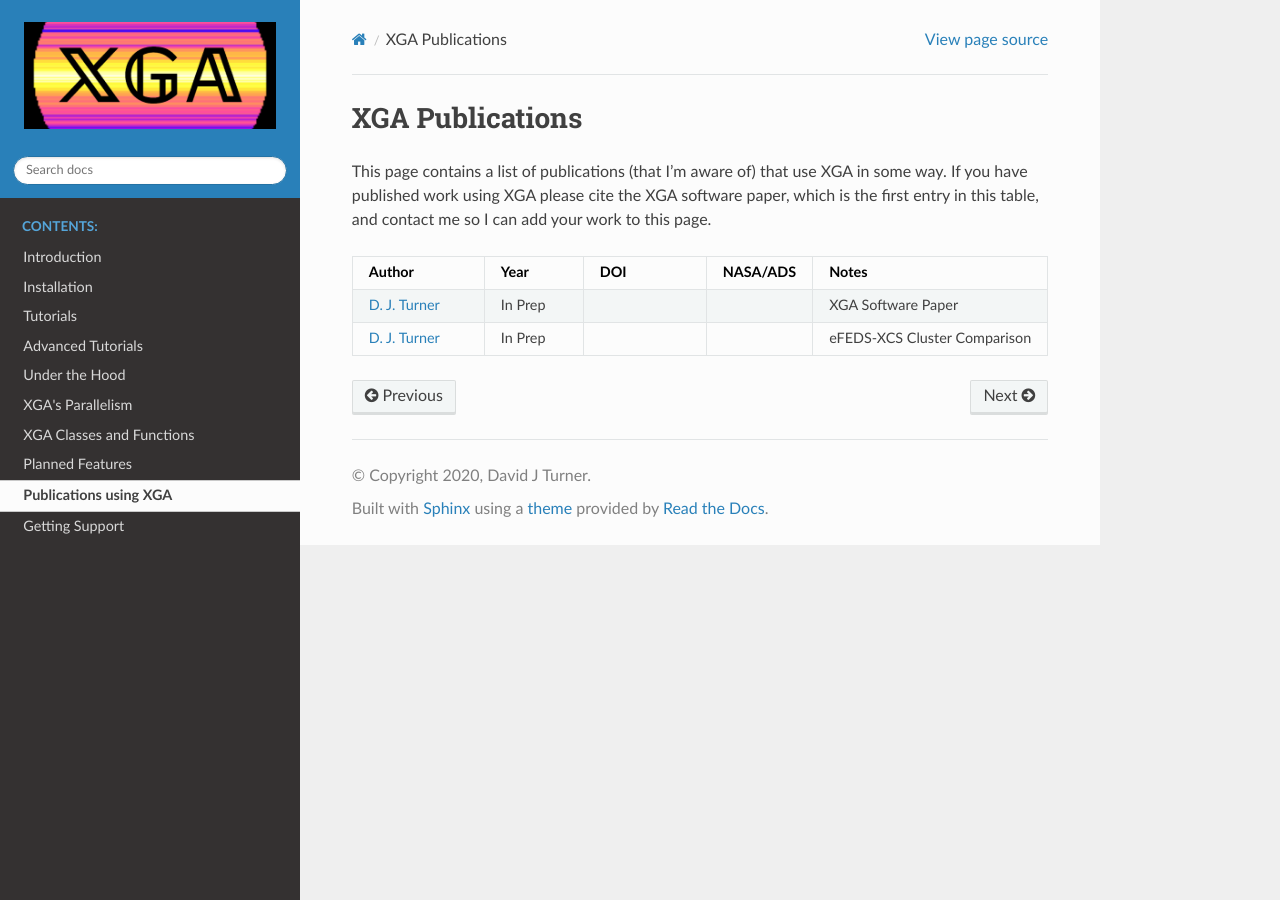
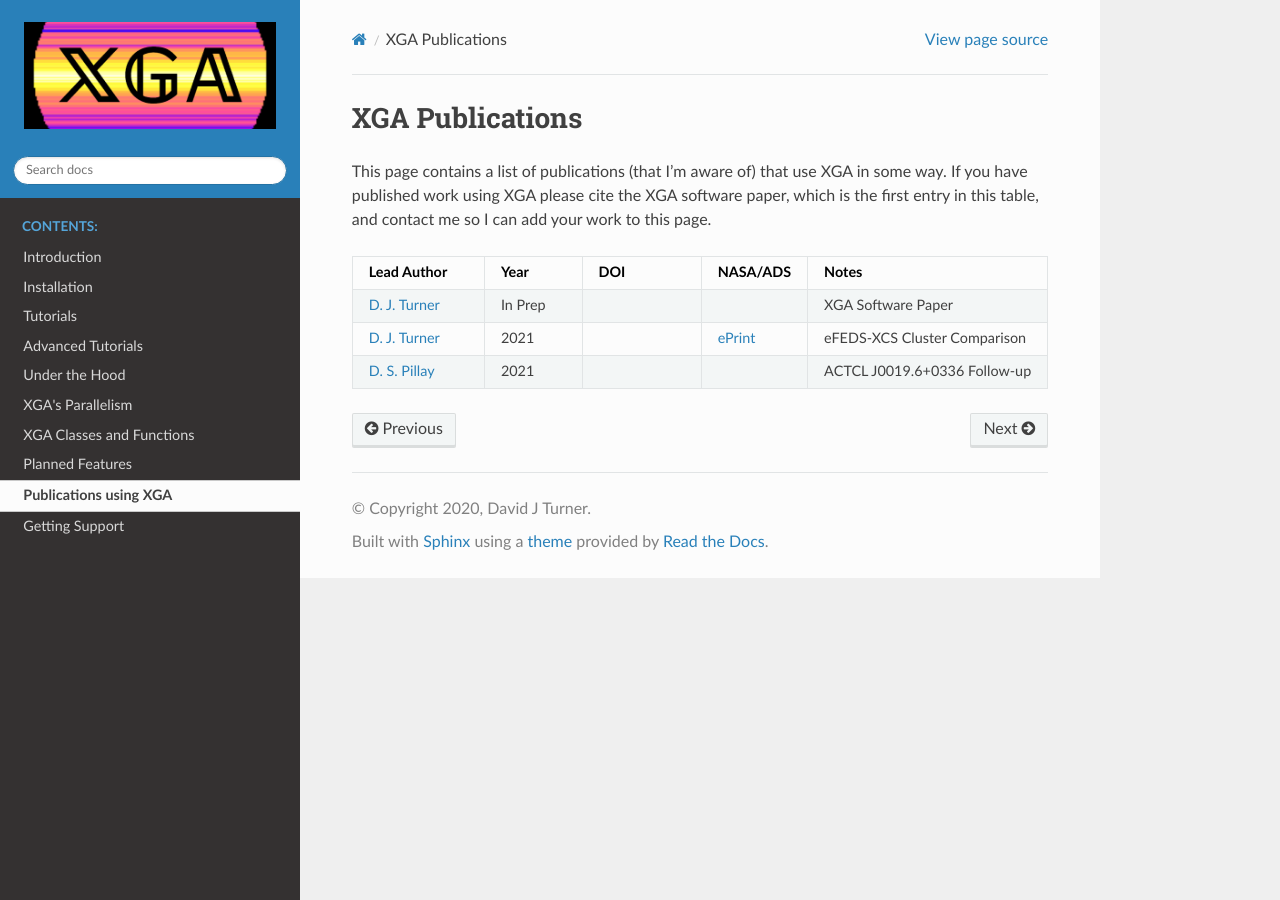
Before and after one commit to DavidT3/XGA, a Sphinx documentation site: the page built from docs/source/publications.rst, in a window 1280 px wide. Built offline with Sphinx 7.4.7 and the Read the Docs theme 2.0.0, drawn with Linux system fonts in a browser that asks for light colours; pages that are not in the unit, such as notebooks, are missing from menus.

Commit message:
Added link to the ADS page of my eFEDS paper
Added a new publication, Denisha's multi-wavelength follow up

```diff
--- a/docs/source/publications.rst
+++ b/docs/source/publications.rst
@@ -9,7 +9,7 @@ your work to this page.
    :widths: 20 15 20 15 30
    :header-rows: 1
 
-   * - Author
+   * - Lead Author
      - Year
      - DOI
      - NASA/ADS
@@ -20,7 +20,12 @@ your work to this page.
      -
      - XGA Software Paper
    * - `D. J. Turner <https://orcid.org/0000-0001-9658-1396>`_
-     - In Prep
+     - 2021
+     -
+     - `ePrint <https://ui.adsabs.harvard.edu/abs/2021arXiv210911807T/abstract>`_
+     - eFEDS-XCS Cluster Comparison
+   * - `D. S. Pillay <https://orcid.org/0000-0002-1602-4168>`_
+     - 2021
      -
      -
-     - eFEDS-XCS Cluster Comparison
+     - ACTCL J0019.6+0336 Follow-up
```
